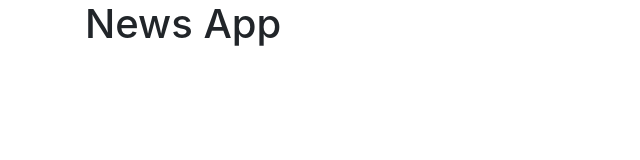
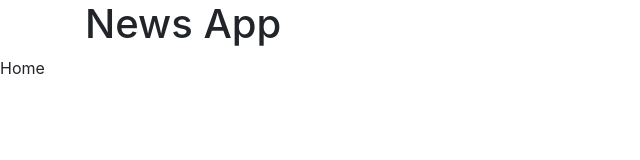
Before and after one commit to mateuszlubianka1993/news-app, a React (Create React App) app: page / in a window 1280 px wide. Shown: the top 160 px of the page, without its empty margins (0-640 px from the left). Built offline with nearby package versions, Linux system fonts and the light colour scheme.

Commit message:
add Routes with components

```diff
--- a/src/components/App.js
+++ b/src/components/App.js
@@ -1,4 +1,5 @@
 import React from 'react';
+import {BrowserRouter, Route} from 'react-router-dom';
 import Header from './Header';
 import Entertainment from './Entertainment';
 import Health from './Health';
@@ -11,8 +12,18 @@ import Technology from './Technology';
 class App extends React.Component {
   render() {
     return(
-      <div>
-        <Header />
+      <div className="app-container">
+        <BrowserRouter>
+          <div>
+            <Header />
+            <Route path="/" exact component={Home} />
+            <Route path="/entertainment" component={Entertainment} />
+            <Route path="/health" component={Health} />
+            <Route path="/science" component={Science} />
+            <Route path="/sports" component={Sports} />
+            <Route path="/technology" component={Technology} />
+          </div>
+        </BrowserRouter>
       </div>
     );
   };
```
